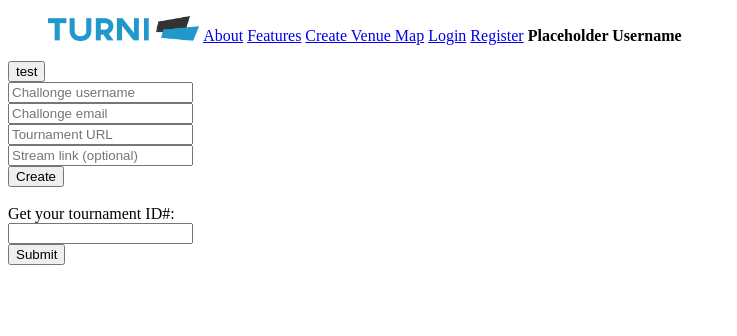
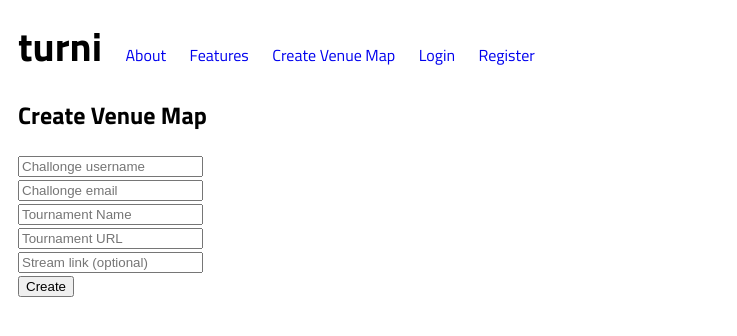
Before and after one commit to laurenor/Turni, a Python web app: template templates/create-map.html in a window 1280 px wide. Shown: the top 336 px of the page, without its empty margins (0-737 px from the left). Run offline with Jinja, Linux system fonts and the light colour scheme; the template is opened without the code that fills it, so the values that code supplies are empty; some libraries are stand-ins or nearby versions.

Commit message:
edited styling

```diff
--- a/static/css/main.css
+++ b/static/css/main.css
@@ -1,5 +1,48 @@
+@font-face {
+    font-family: 'Titillium Regular'; /*a name to be used later*/
+    src: url('/static/fonts/TitilliumWeb-Regular.ttf'); /*URL to font*/
+}
+
+@font-face {
+    font-family: 'Titillium Bold'; /*a name to be used later*/
+    src: url('/static/fonts/TitilliumWeb-Bold.ttf'); /*URL to font*/
+}
+
+body {
+	font-family: 'Titillium Web', sans-serif;
+	padding: 0 10px 0 10px;
+}
+
+label {
+	display: inline-block;
+}
+
+nav a {
+	text-decoration: none;
+	padding-right: 20px;
+}
+
+#logo {
+	font-size: 40px;
+	font-weight: bold;
+	text-decoration: none;
+	color: black;
+}
+
 #logout {
 	display: none;
+}
+
+.left {
+	float: left;
+}
+
+.right {
+	float: right;
+}
+
+ul {
+	padding: 0;
 }
 
 li {
--- a/templates/about.html
+++ b/templates/about.html
@@ -2,7 +2,8 @@
 
 {% block body %}
 
-<h1>This is the about page</h1>
+<h2>This is the about page</h2>
+<p>Turni helps tournament organizers make maps based on brackets data from Challonge. Participants are given the option to receive texts on their phone with the location of where they should be reporting, when it's their turn to play.</p>
 
 
 
--- a/templates/base.html
+++ b/templates/base.html
@@ -5,28 +5,25 @@
 
 		<link rel="stylesheet" href="http://code.jquery.com/ui/1.11.4/themes/smoothness/jquery-ui.css">
 		<link rel="stylesheet" href="/static/css/main.css">
-
-		<style>
-  		label {
-    		display: inline-block;
-
-  			}
-		</style>
+		<!-- <link href='http://fonts.googleapis.com/css?family=Permanent+Marker' rel='stylesheet' type='text/css'> -->
+		<link href='http://fonts.googleapis.com/css?family=Titillium+Web:400,700' rel='stylesheet' type='text/css'>
 
 
 	</head>
 	<body>
+		<nav>
+			<ul>
+				<li><a href='/'><span id='logo'>turni</span></a></li>
 
-		<ul>
-			<li><a href='/'><img src='/static/img/logo.png' alt='Turni Logo' height="25px"></a></li>
 				<li><a href='/about'>About</a></li>
 				<li><a href='/features'>Features</a></li>
 				<li><a href='/create-map'>Create Venue Map</a></li>
 				<li><a href='/user-login'>Login</a></li>
 				<li><a href='/user-register'>Register</a></li>
 				<li><a href='/logout' id="logout">Logout</a></li>
-			<li><span id="navbar_username"><b>Placeholder Username</b></span></li>
+
 			</ul>
+		</nav>
 
 		{% with messages = get_flashed_messages() %}
   			{% if messages %}
@@ -38,7 +35,6 @@
   			{% endif %}
 		{% endwith %}
 
-		<input type="button" id="button" value="test">
 
 	<!-- This is where the main content goes. -->
 	  {% block body %}
@@ -46,21 +42,18 @@
 	  {% endblock %}
 
 	<script src="http://code.jquery.com/jquery.js"></script>
-	<script>
-	$('#button').on('click', showLogout)
-
-	function showLogout() {
-		$('#logout').show();
-	};
-
-
-	</script>
 	<script src="http://code.jquery.com/jquery-1.10.2.js"></script>
 	<script src="http://code.jquery.com/ui/1.11.4/jquery-ui.js"></script>
+
 	<script>
 	  $(function() {
 	    $( document ).tooltip();
 	  });
 	</script>
+    <script>
+    $(function() {
+      $( ".draggable" ).draggable();
+    });
+    </script>
 	</body>
 </html>
--- a/templates/create-map.html
+++ b/templates/create-map.html
@@ -1,14 +1,8 @@
 {% extends 'base.html' %}
 
 {% block body %}
-<script src="http://code.jquery.com/jquery.js"></script>
-<script src="http://code.jquery.com/ui/1.11.4/jquery-ui.js"></script>
-<script>
-  $(function() {
-    $( document ).tooltip();
-  });
-</script>
 
+<h2>Create Venue Map</h2>
 <form action='/map'>
     <label for="challonge_name">
     <input id="challonge" name="challonge_name" placeholder="Challonge username" title="Challonge username required for authentication" ></label>
@@ -18,6 +12,9 @@
     <br>
     <label>
     <label>
+    <input type="text" name="tourn_name" placeholder="Tournament Name" required> </label>
+    <br>
+    <label>
     <input type="text" name="url" placeholder="Tournament URL" required> </label>
     <br>
     <label>
@@ -26,26 +23,13 @@
     <input type="submit" value="Create">
 
 </form>
-<br>
-<br>
-<form action="/idget" id="getid">
-    Get your tournament ID#:<br>
-    <input type="text" name="cname"><br>
-    <input type="submit" value="Submit">
-</form>
-<span id="tournid"></span>
-
+<script src="http://code.jquery.com/jquery.js"></script>
+<script src="http://code.jquery.com/ui/1.11.4/jquery-ui.js"></script>
 <script>
-    function getID(evt) {
-        $.get('/idget', function(results)) {
-            var challongeid = results;
-            $('#tournid').html(challongeid);
-        };
-    }
-
-    $('#getid').submit(getID);
-    </script>
-
+  $(function() {
+    $( document ).tooltip();
+  });
+</script>
 
 
 {% endblock %}
--- a/templates/login.html
+++ b/templates/login.html
@@ -2,7 +2,7 @@
 
 {% block body %}
 
-<h1>Login</h1>
+<h2>Login</h2>
 <form action='/login' method='post' name='login'>
     <label>
     <input type="text" name="username" placeholder="Username / Email" required> </label>
--- a/templates/register.html
+++ b/templates/register.html
@@ -1,7 +1,7 @@
 {% extends 'base.html' %}
 
 {% block body %}
-<h1>Register</h1>
+<h2>Register</h2>
 <form action='/register' method='POST'>
     <label>
     <input type="text" name="username" placeholder="challonge username" required> </label>
@@ -24,4 +24,5 @@
 
 </form>
 
+
 {% endblock %}
```
Also changed, not shown: other parts of static/css/main.css (+28 -1 lines), server.py (+23 -33 lines), templates/map.html (+11 -12 lines). Lines whose indentation alone changed are shown as unchanged.
